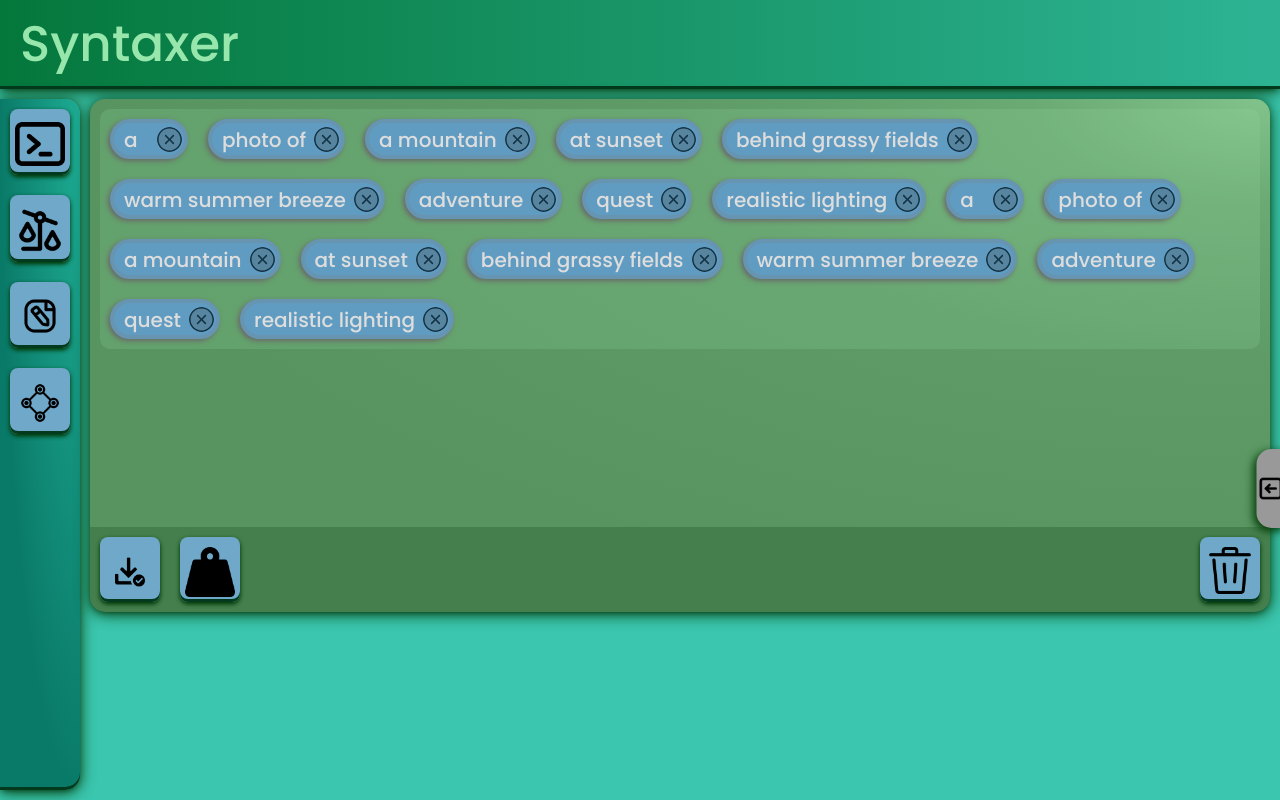
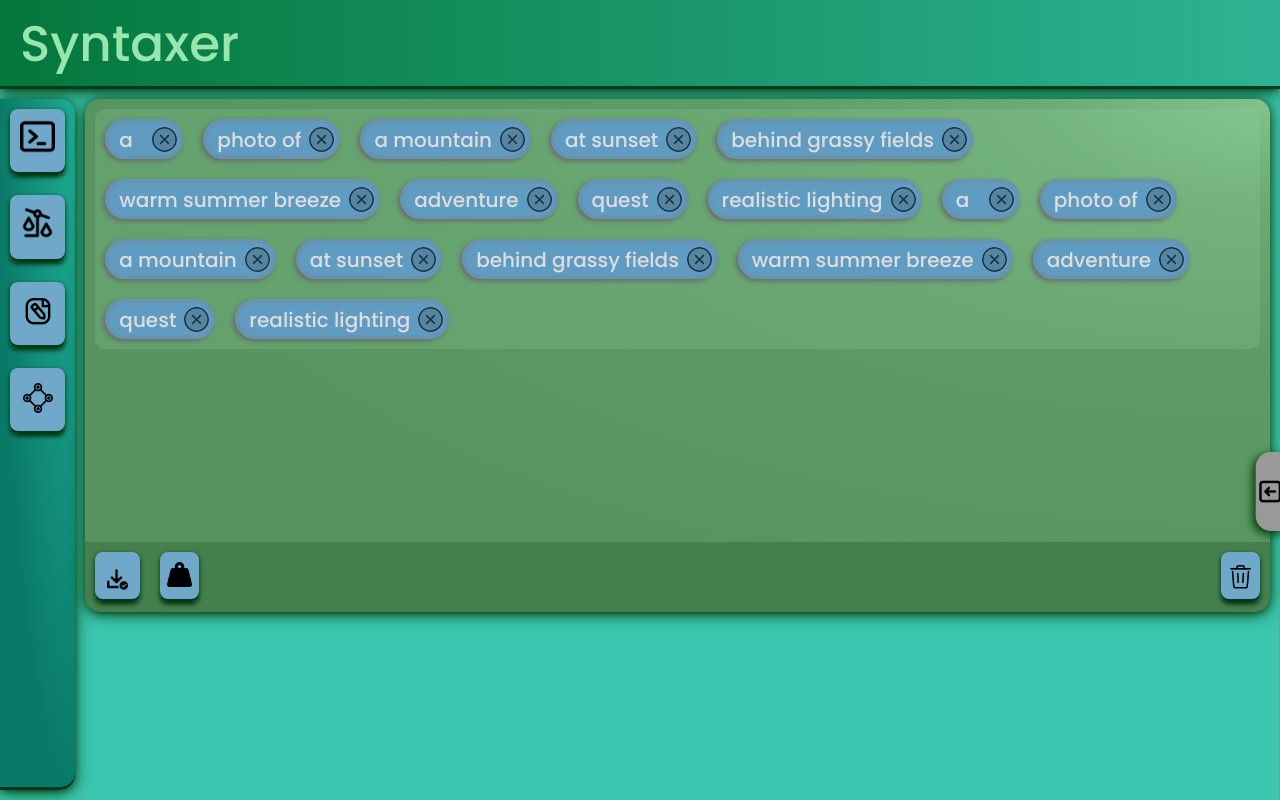
Before and after one commit to Yuugen64/Syntaxer, an Angular app: page / in a window 1280 px wide. Built offline with nearby package versions, Linux system fonts and the light colour scheme.

Commit message:
[UI | Nav Buttons::Icon Sizing] - Slightly changed the icon sizing for nav buttons to clean up look a bit.

```diff
--- a/src/app/components/sub-components/nav-button/nav-button.component.css
+++ b/src/app/components/sub-components/nav-button/nav-button.component.css
@@ -10,9 +10,9 @@
     background-repeat: no-repeat;
     background-size: contain;
 
-    margin-top: 5px; /*A way to slightly reduce the size of the icon given the auto sizing and CSS Grid parent container(s) constraints.*/
-    width: 50px;
-    height: 50px;
+    margin: 5px 0px 0px 0px;
+    width: 35px;
+    height: 35px;
 }
 
 .terminalIcon {
@@ -20,9 +20,9 @@
     background-repeat: no-repeat;
     background-size: contain;
 
-    margin-top: 5px; /*A way to slightly reduce the size of the icon given the auto sizing and CSS Grid parent container(s) constraints.*/
-    width: 50px;
-    height: 50px;
+    margin: 5px 0px 0px 0px;
+    width: 35px;
+    height: 35px;
 }
 
 .scaleIcon {
@@ -30,9 +30,9 @@
     background-repeat: no-repeat;
     background-size: contain;
 
-    margin-top: 5px; /*A way to slightly reduce the size of the icon given the auto sizing and CSS Grid parent container(s) constraints.*/
-    width: 50px;
-    height: 50px;
+    margin: 5px 0px 0px 0px;
+    width: 35px;
+    height: 35px;
 }
 
 .notepadIcon {
@@ -40,9 +40,9 @@
     background-repeat: no-repeat;
     background-size: contain;
 
-    margin-top: 5px; /*A way to slightly reduce the size of the icon given the auto sizing and CSS Grid parent container(s) constraints.*/
-    width: 50px;
-    height: 50px;
+    margin: 5px 0px 0px 0px;
+    width: 40px;
+    height: 40px;
 }
 
 .nodesIcon {
@@ -50,9 +50,9 @@
     background-repeat: no-repeat;
     background-size: contain;
 
-    margin-top: 5px; /*A way to slightly reduce the size of the icon given the auto sizing and CSS Grid parent container(s) constraints.*/
-    width: 50px;
-    height: 50px;
+    margin: 5px 0px 0px 0px;
+    width: 40px;
+    height: 40px;
 }
 
 /*A special Tinkerer button - adding the tokens to the prompt area*/
@@ -61,9 +61,9 @@
     background-repeat: no-repeat;
     background-size: contain;
 
-    margin-top: 5px; /*A way to slightly reduce the size of the icon given the auto sizing and CSS Grid parent container(s) constraints.*/
-    width: 50px;
-    height: 50px;
+    margin: 5px 0px 0px 0px;
+    width: 35px;
+    height: 35px;
 }
 
 /*The Buttons for the Prompt Output area*/
@@ -72,27 +72,27 @@
     background-repeat: no-repeat;
     background-size: contain;
 
-    margin-top: 5px; /*A way to slightly reduce the size of the icon given the auto sizing and CSS Grid parent container(s) constraints.*/
-    width: 50px;
-    height: 50px;
+    margin: 5px 0px 0px 0px;
+    width: 25px;
+    height: 25px;
 }
 .sendIcon {
     background-image: url("../../../../assets/product-consumed-state-svgrepo_1024x1024.png");
     background-repeat: no-repeat;
     background-size: contain;
 
-    margin-top: 5px; /*A way to slightly reduce the size of the icon given the auto sizing and CSS Grid parent container(s) constraints.*/
-    width: 50px;
-    height: 50px;
+    margin: 5px 0px 0px 0px;
+    width: 35px;
+    height: 35px;
 }
 .trashIcon {
     background-image: url("../../../../assets/trash-svgrepo_1024x1024png.png");
     background-repeat: no-repeat;
     background-size: contain;
 
-    margin-top: 5px; /*A way to slightly reduce the size of the icon given the auto sizing and CSS Grid parent container(s) constraints.*/
-    width: 50px;
-    height: 50px;
+    margin: 8px 0px 0px 0px;
+    width: 25px;
+    height: 25px;
 }
 
 /*===== ========== =====*/
@@ -100,7 +100,6 @@
 /*===== General Button Styling =====*/
 .nav{
     color: black;
-    background-color: #C3200F;
     background-image: radial-gradient(100% 100% at 100% 0, #6FA8C9 0, #6FA8C9 100%); /*The SECOND value is the actual fill color, the first is the highlight on hover*/
     box-shadow: #033a05 0 2px 4px, #033a1e 0 2px 6px -3px, #033a1e 0 -3px 0 inset;  /*You can combine multiple box-shadows for the nice*/
 
--- a/src/app/components/sub-components/nav-button/nav-button.component.ts
+++ b/src/app/components/sub-components/nav-button/nav-button.component.ts
@@ -8,7 +8,7 @@
 export class NavButtonComponent implements OnInit {
 
   //For dynamically swapping out the icons on the buttons using a dedicated CSS class in the icon area
-  @Input() iconClass: string = "";
+  @Input() iconClass: string = "coneIcon";
 
   constructor(){}
 
```
